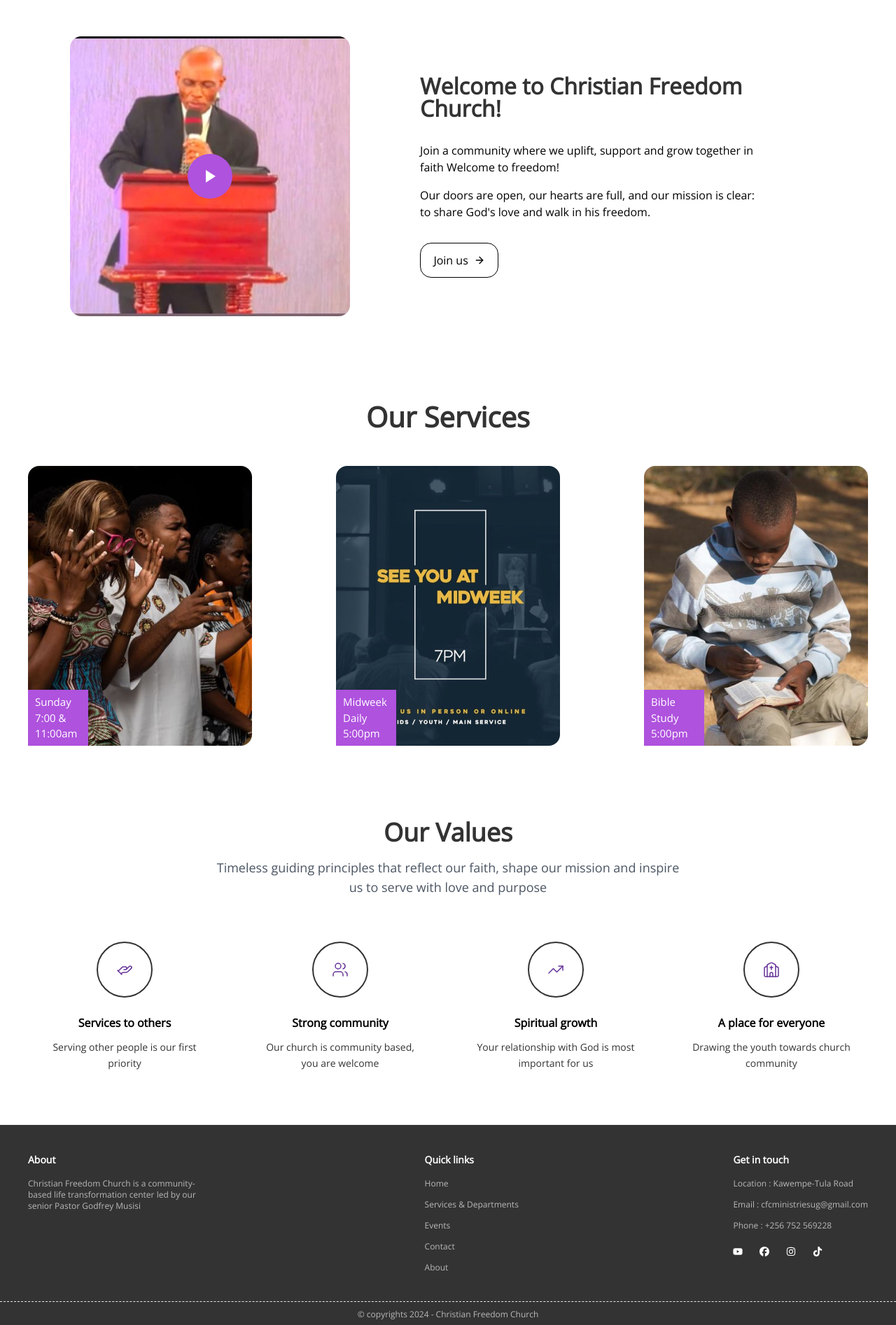
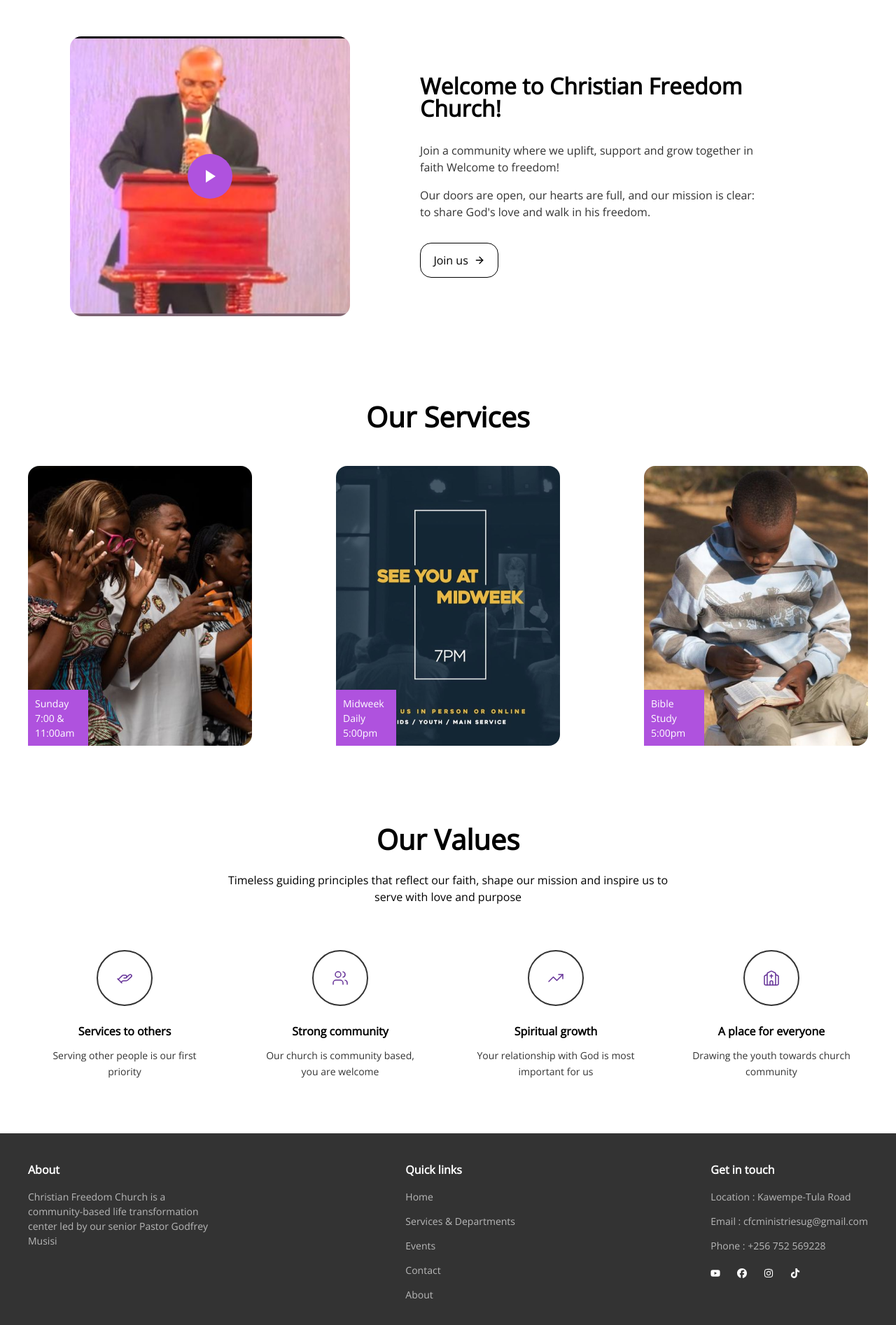
Before and after one commit to twesigetrejan/christian_freedom_church_website, a Next.js app: page / in a window 1280 px wide. Shown: the part 706-2600 px from the top of the page at 70% size. Built offline with nearby package versions, Linux system fonts and the light colour scheme.

Commit message:
done and dusted for formats

```diff
--- a/components/footer.tsx
+++ b/components/footer.tsx
@@ -12,15 +12,15 @@ const Footer = () => {
       <div className="w-full bg-dark text-white px-4 sm:px-10 py-10">
         <div className="flex flex-col sm:flex-row justify-between gap-8 sm:gap-4">
           <div className="flex flex-col gap-4 w-full sm:max-w-[260px]">
-            <h3 className="text-sm font-['Open_Sans'] font-bold">About</h3>
-            <p className="text-xs font-sans font-normal opacity-65 ">
+            <h3 className="text-p1 font-['Open_Sans'] font-bold">About</h3>
+            <p className="text-p2 font-sans font-normal opacity-65 ">
               Christian Freedom Church is a community-based life transformation
               center led by our senior Pastor Godfrey Musisi
             </p>
           </div>
 
           <div className="flex flex-col gap-4 w-full sm:w-auto">
-            <h3 className="text-sm font-['Open_Sans'] font-bold">
+            <h3 className="text-p1 font-['Open_Sans'] font-semibold">
               Quick links
             </h3>
             <div className="flex flex-col gap-[14px]">
@@ -29,7 +29,7 @@ const Footer = () => {
                   key={`footer-nav-${navlink.id}`}
                   href={navlink.route || "#"}
                 >
-                  <p className="text-xs font-sans font-normal opacity-65">
+                  <p className="text-p2 font-sans font-normal opacity-65">
                     {navlink.title}
                   </p>
                 </Link>
@@ -38,17 +38,17 @@ const Footer = () => {
           </div>
 
           <div className="flex flex-col gap-4 w-full sm:w-auto">
-            <h3 className="text-sm font-['Open_Sans'] font-bold">
+            <h3 className="text-p1 font-['Open_Sans'] font-semibold">
               Get in touch
             </h3>
             <div className="gap-[14px] flex flex-col">
-              <p className="text-xs font-sans font-normal opacity-65">
+              <p className="text-p2 font-sans font-normal opacity-65">
                 Location : Kawempe-Tula Road
               </p>
-              <p className="text-xs font-sans font-normal opacity-65">
+              <p className="text-p2 font-sans font-normal opacity-65">
                 Email : cfcministriesug@gmail.com
               </p>
-              <p className="text-xs font-sans font-normal opacity-65">
+              <p className="text-p2 font-sans font-normal opacity-65">
                 Phone : +256 752 569228
               </p>
               <div className="flex pt-2">
@@ -60,7 +60,7 @@ const Footer = () => {
       </div>
 
       <div className="w-full flex items-center justify-center border-t border-dashed py-[10px]">
-        <p className="text-xs font-sans font-normal text-white opacity-65">
+        <p className="text-p2 font-sans font-normal text-white opacity-65">
           © copyrights 2024 - Christian Freedom Church
         </p>
       </div>
--- a/components/navbar.tsx
+++ b/components/navbar.tsx
@@ -62,7 +62,7 @@ const Navbar = () => {
                   href={navlink.route}
                   className="transition-all duration-300 hover:text-secondary hover:border-b-[1px] hover:border-secondary"
                 >
-                  <p className={isScrolled ? "px-2" : "px-3"}>
+                  <p className={isScrolled ? "px-2 " : "px-3"}>
                     {navlink.title}
                   </p>
                 </Link>
--- a/components/service-section.tsx
+++ b/components/service-section.tsx
@@ -6,7 +6,7 @@ const ServiceSection = () => {
   return (
     <Container>
       <div className="py-[52px]">
-        <h2 className="pb-10 font-Montserrat text-[32px] sm:text-[40px]  font-semibold text-dark text-center">
+        <h2 className="pb-10 font-Montserrat text-h2 sm:text-h1  font-semibold  text-center">
           Our Services
         </h2>
         <div className="grid grid-cols-1 md:grid-cols-2 lg:grid-cols-3 gap-8 md:gap-[60px] lg:gap-[120px] rounded-2xl relative">
@@ -24,7 +24,7 @@ const ServiceSection = () => {
                   sizes="(max-width: 768px) 100vw, (max-width: 1200px) 50vw, 33vw"
                 />
                 <div className="absolute bottom-0 left-0 bg-primary text-white w-[86px] h-[80px] flex justify-center items-center rounded-tl-lg">
-                  <p className="text-[15px] font-sans p-[10px]">
+                  <p className="text-p2 font-sans p-[10px]">
                     {ServiceCardProp.schedule}
                   </p>
                 </div>
--- a/components/values.tsx
+++ b/components/values.tsx
@@ -7,10 +7,10 @@ const Values = () => {
     <Container>
       <div className=" flex flex-col gap-10">
         <div className="max-w-2xl mx-auto text-center pt-[52px]">
-          <h1 className="text-4xl font-bold mb-4 font-Montserrat text-dark text-clip">
+          <h1 className="text-h1 font-bold mb-4 font-Montserrat  text-clip">
             Our Values
           </h1>
-          <p className="text-lg text-gray-600">
+          <p className="text-p1">
             Timeless guiding principles that reflect our faith, shape our
             mission and inspire us to serve with love and purpose
           </p>
@@ -33,10 +33,10 @@ const Values = () => {
                 </div>
 
                 <div className="space-y-3">
-                  <h3 className="text-[16px] font-bold font-sans">
+                  <h3 className="text-p1 font-bold font-sans">
                     {valueProp.value}
                   </h3>
-                  <p className="text-dark leading-relaxed text-[14px]">
+                  <p className="text-dark leading-relaxed text-p2">
                     {valueProp.value_explanation}
                   </p>
                 </div>
--- a/components/welcome.tsx
+++ b/components/welcome.tsx
@@ -65,15 +65,15 @@ const WelcomeMessage = () => {
 
         {/* content section */}
         <div className="py-8 md:py-[117px] flex flex-col items-start">
-          <h2 className="pb-6 md:pb-8 font-Montserrat text-2xl md:text-[32px] font-semibold max-w-full md:max-w-[580px] text-dark">
+          <h2 className="pb-6 md:pb-8 font-Montserrat text-2xl md:text-h2 font-semibold max-w-full md:max-w-[580px] ">
             Welcome to Christian Freedom Church!
           </h2>
-          <div className="flex flex-col gap-4 pb-6 md:pb-8 max-w-full md:max-w-[496px]">
-            <p className="text-base md:text-[16px]">
+          <div className="flex flex-col gap-4 pb-6 md:pb-8 max-w-full md:max-w-[496px] text-dark">
+            <p className="text-base">
               Join a community where we uplift, support and grow together in
               faith Welcome to freedom!
             </p>
-            <p className="text-base md:text-[16px]">
+            <p className="text-base">
               Our doors are open, our hearts are full, and our mission is clear:
               to share God&apos;s love and walk in his freedom.
             </p>
```
